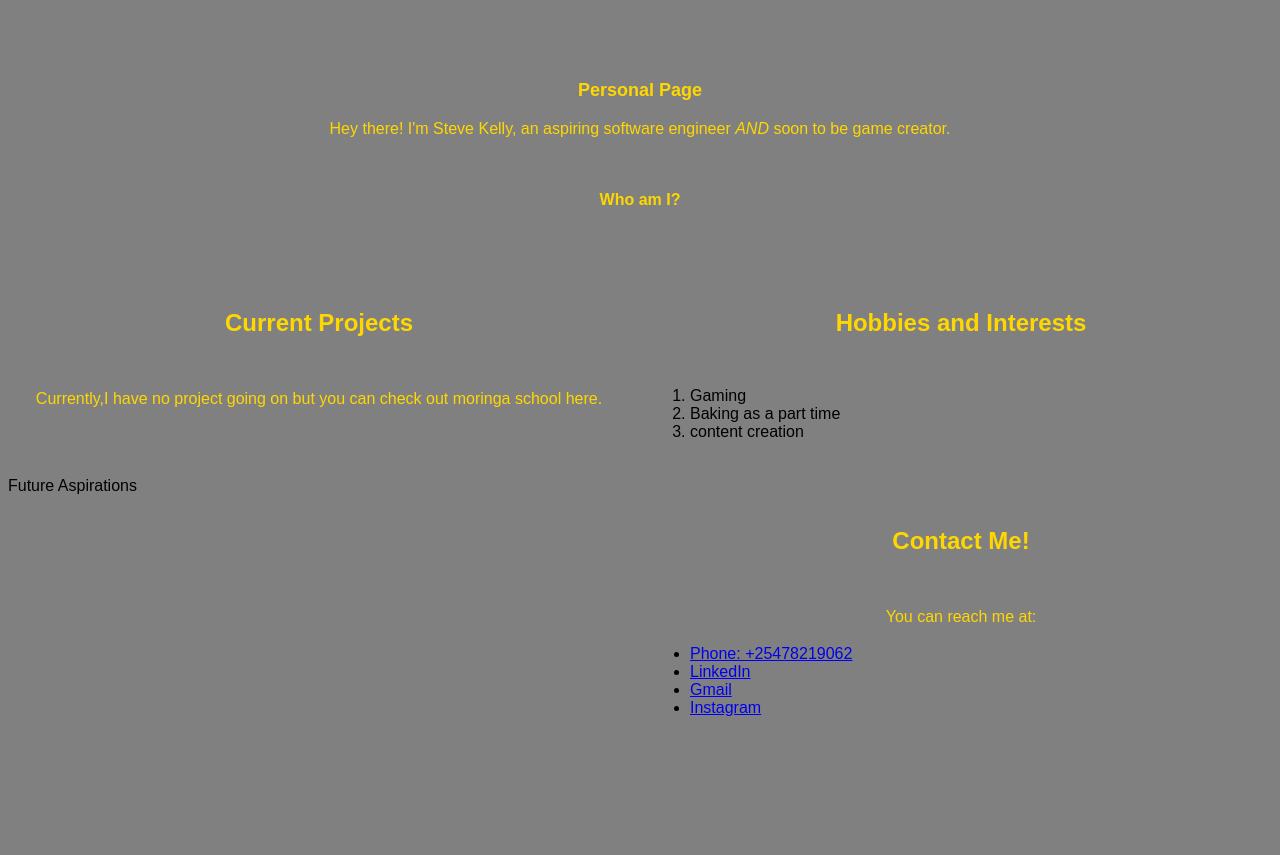
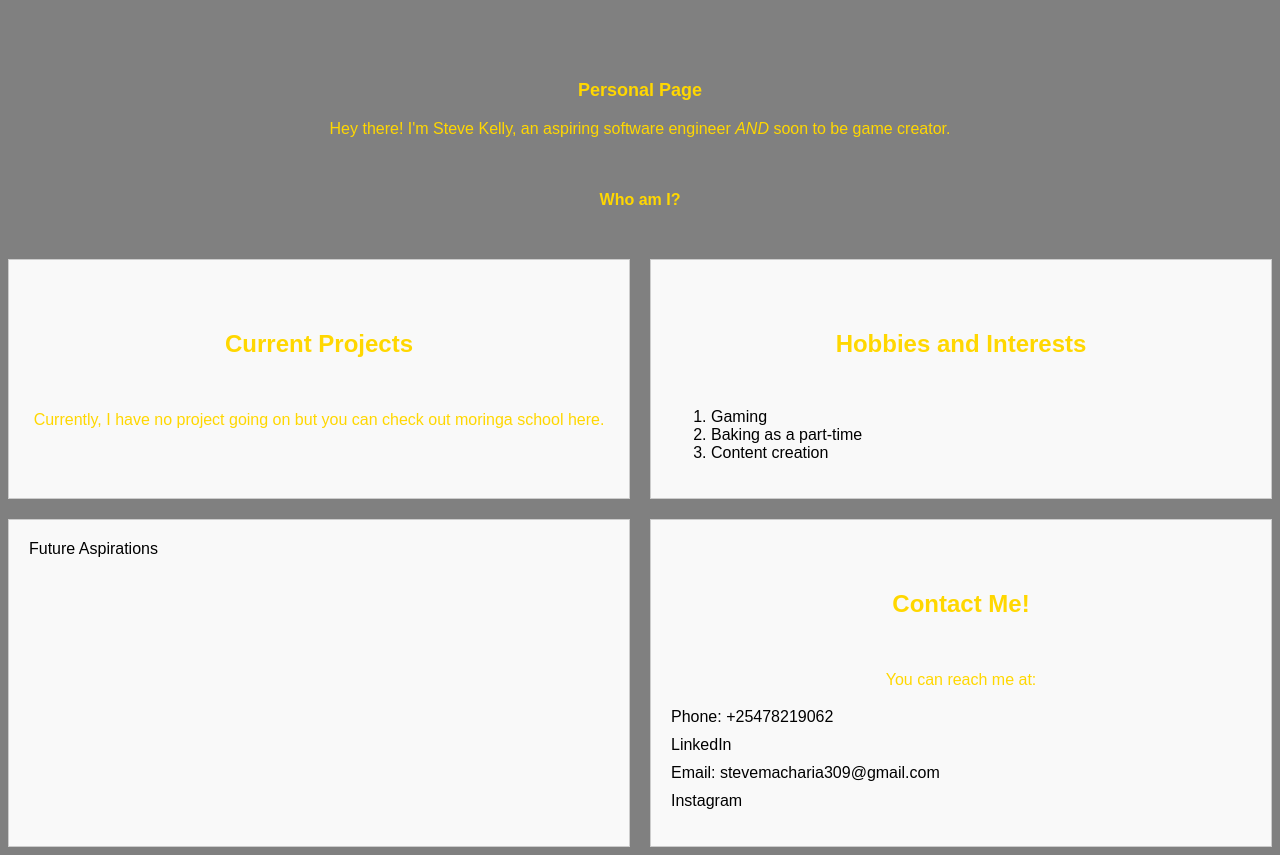
Before and after one commit to steve-the-hermit/Seaways, a website: page index.html in a window 1280 px wide. Before the commit the page ends 800 px from the top, so only its background shows below. Drawn offline with Linux system fonts and the light colour scheme.

```diff
--- a/index.html
+++ b/index.html
@@ -11,32 +11,31 @@
     <h2 style="font-size: medium;">Who am I?</h2>
 
     <div class="grid-container">
-        <div class="Current Projects">
+        <div class="Current-Projects">
             <h3>Current Projects</h3>
-            <p>Currently,I have no project going on but you can check out moringa school here.</p>
+            <p>Currently, I have no project going on but you can check out moringa school here.</p>
         </div>
-        <div class="Hobbies And Interests">
+        <div class="Hobbies-And-Interests">
             <h3>Hobbies and Interests</h3>
             <ol>
                 <li>Gaming</li>
-                <li>Baking as a part time</li>
-                <li>content creation</li>
+                <li>Baking as a part-time</li>
+                <li>Content creation</li>
             </ol>
         </div>
-        <div class="Future Aspirations">Future Aspirations</div>
-        <div class="Contact Me!">
+        <div class="Future-Aspirations">Future Aspirations</div>
+        <div class="Contact-Me">
             <h3>Contact Me!</h3>
             <p>You can reach me at:</p>
             <ul>
                 <li><a href="tel:+25478219062">Phone: +25478219062</a></li>
                 <li><a href="https://www.linkedin.com/in/steve-k-macharia">LinkedIn</a></li>
-                <li><a href="https://stevemacharia309@gmail.com">Gmail</a></li>
+                <li><a href="mailto:stevemacharia309@gmail.com">Email: stevemacharia309@gmail.com</a></li>
                 <li><a href="https://www.instagram.com/kenyan_hermit.1">Instagram</a></li>
             </ul>
         </div>
     </div>
 
-    <!-- Other HTML content to fill out later -->
     <script src="script.js"></script>
 </body>
 </html>
```
